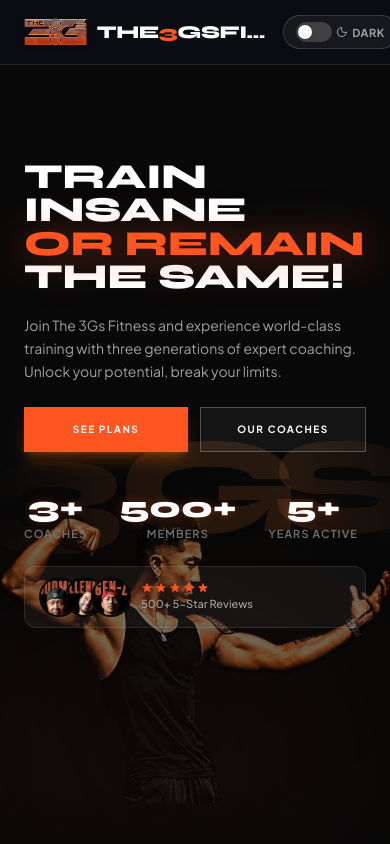
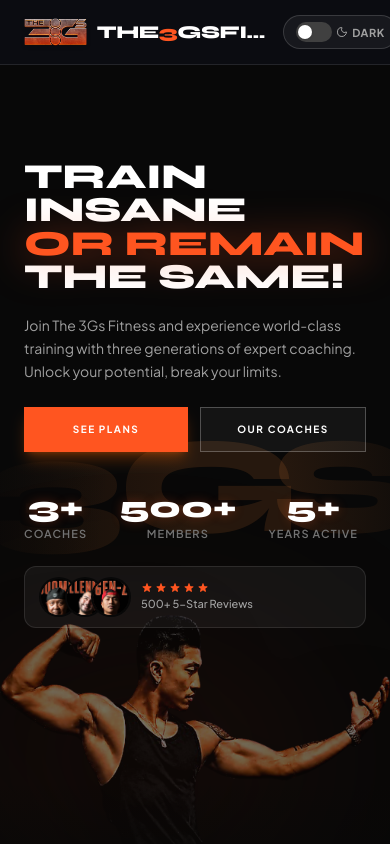
Before and after one commit to BurntStack/the3gsfitness, a React (Vite) app in the folder frontend/: page / in a window 390 px wide. Shown: the top 844 px of the page. Built offline with nearby package versions, Linux system fonts and the light colour scheme.

Commit message:
Fix mobile athlete bottom anchoring to remove black gap

```diff
--- a/frontend/src/components/HeroSection.tsx
+++ b/frontend/src/components/HeroSection.tsx
@@ -129,7 +129,7 @@ export const HeroSection: React.FC<HeroSectionProps> = ({ onOpenVideo, onExplore
           <img
             src="/hero/new-dark-athlete.png"
             alt="Athlete — The 3Gs Fitness"
-            className="relative h-[60vh] md:h-[80vh] max-h-[750px] w-auto object-contain select-none mb-0 md:mb-4 lg:mb-6 mr-0 md:mr-8 lg:mr-12 opacity-40 md:opacity-100 translate-x-0 md:-translate-x-[10%]"
+            className="relative h-[60vh] md:h-[80vh] max-h-[750px] w-auto object-contain object-bottom md:object-right-bottom select-none mb-0 md:mb-4 lg:mb-6 mr-0 md:mr-8 lg:mr-12 opacity-40 md:opacity-100 translate-x-0 md:-translate-x-[10%]"
             style={{
               filter: 'drop-shadow(-20px 30px 45px rgba(0,0,0,0.85)) contrast(1.06) brightness(1.02)',
               imageRendering: '-webkit-optimize-contrast',
```
